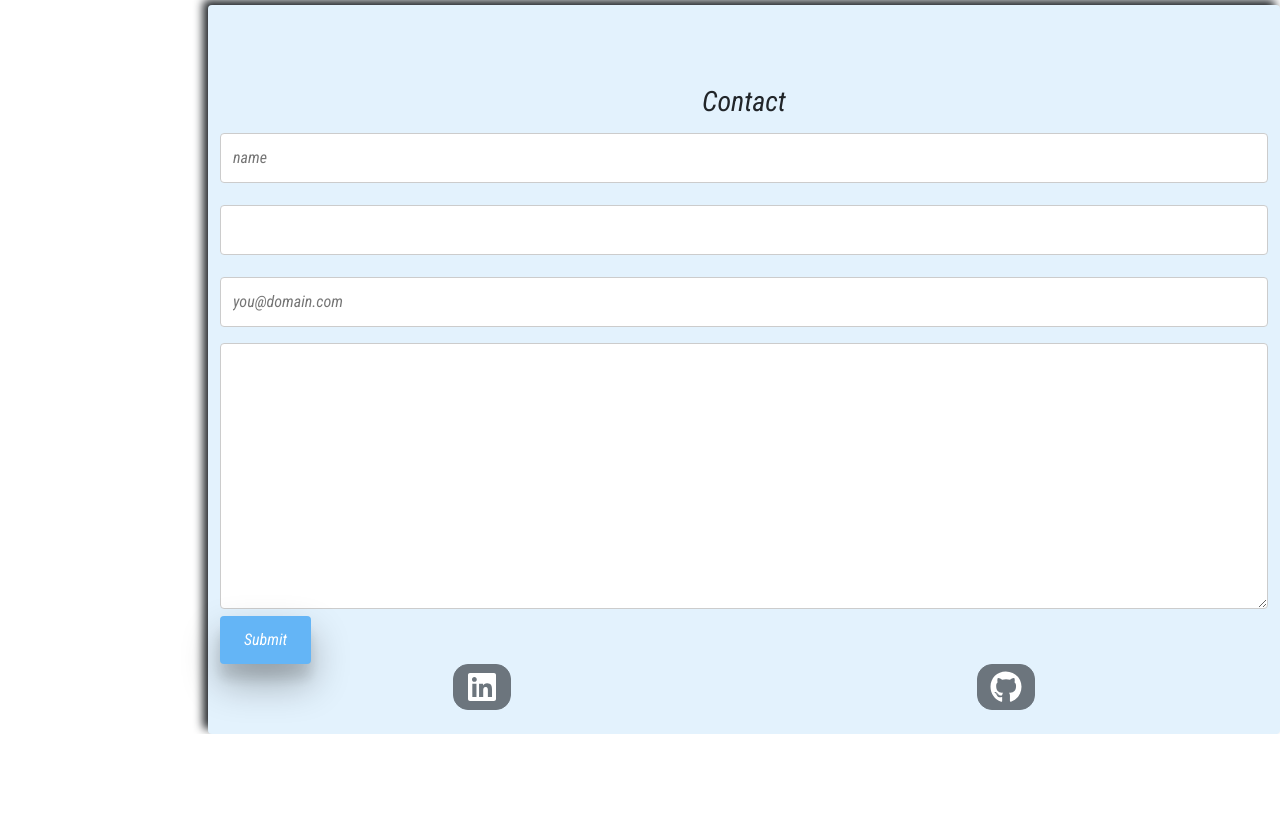
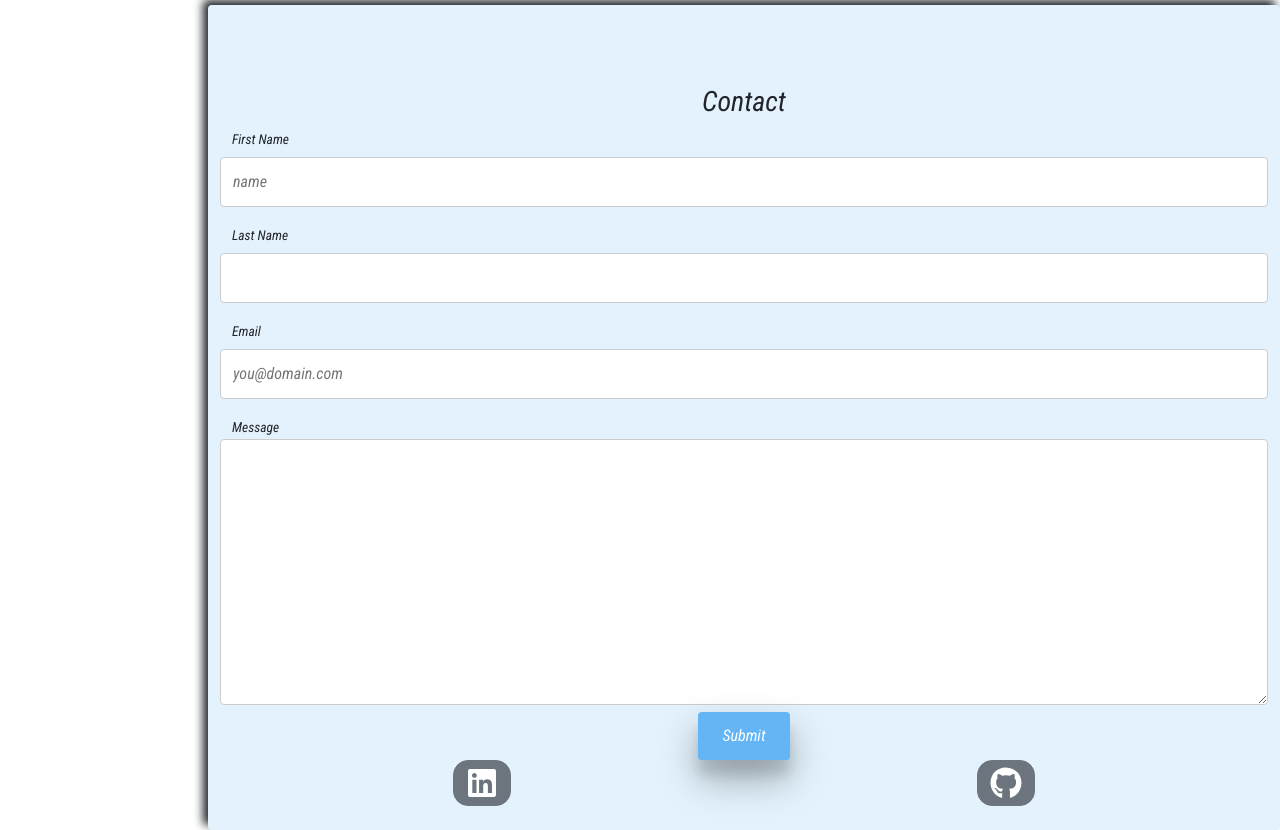
Before and after one commit to laur80/pf, a React (Create React App) app: page / in a window 1280 px wide. Shown: the part 2436-3266 px from the top of the page. Before the commit the page ends 3170 px from the top, so only its background shows below. Built offline with nearby package versions, Linux system fonts and the light colour scheme; a web font is replaced by a local one.

Commit message:
active form

```diff
--- a/src/Contact.js
+++ b/src/Contact.js
@@ -10,20 +10,20 @@ function Contact() {
 				<h3 >Contact</h3>
 				<form name="contact" method="POST" data-netlify="true" >
 
-					{/* <label htmlFor="first_name">First Name</label> */}
+					<label htmlFor="first_name">First Name</label>
 					<input name="first_name" type="text" required placeholder="name"/>
-					{/* <br/>
-					<label htmlFor="last_name">Last Name</label> */}
+					<br/>
+					<label htmlFor="last_name">Last Name</label>
 					<input name="last_name" type="text" />
-					{/* <br/>
-					<label htmlFor="email">Email</label> */}
+					<br/>
+					<label htmlFor="email">Email</label>
 					<input name="email" type="email" required placeholder="you@domain.com"/>
-					{/* <br/>
-					<label htmlFor="message">Message</label><br/> */}
+					<br/>
+					<label htmlFor="message">Message</label><br/>
 					<textarea name="message" cols="30" rows="10" placeholder="Enter your message here ..." required> </textarea>
-					{/* <div className="center"> */}
+					<div className="center">
 						<button className="btnc" type="submit">Submit</button>
-					{/* </div> */}
+					</div>
 				</form>
 
 				<div className="contain-links justify-content-around">
```
Also changed, not shown: 1 other file (tests, documents, lock files or other folders).
